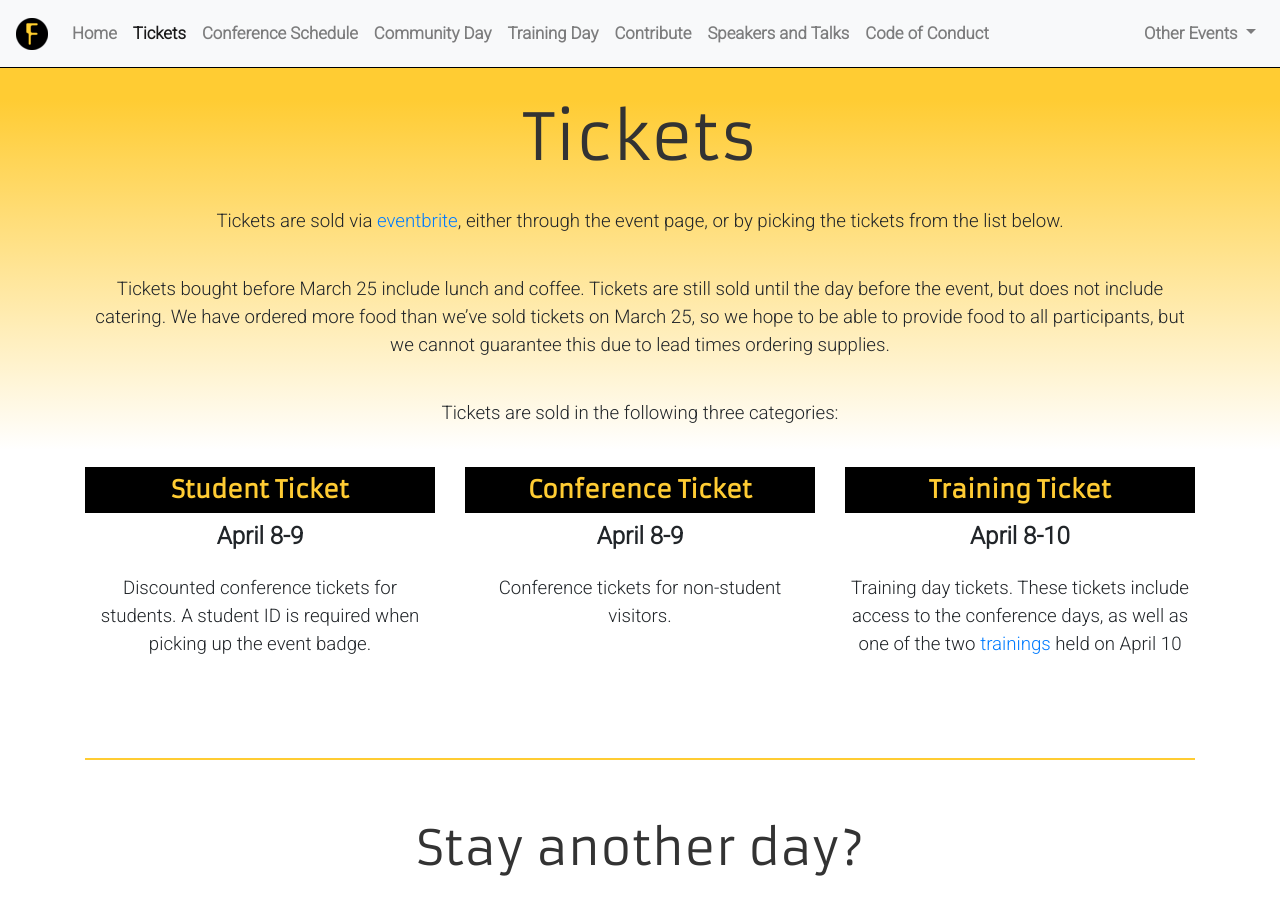
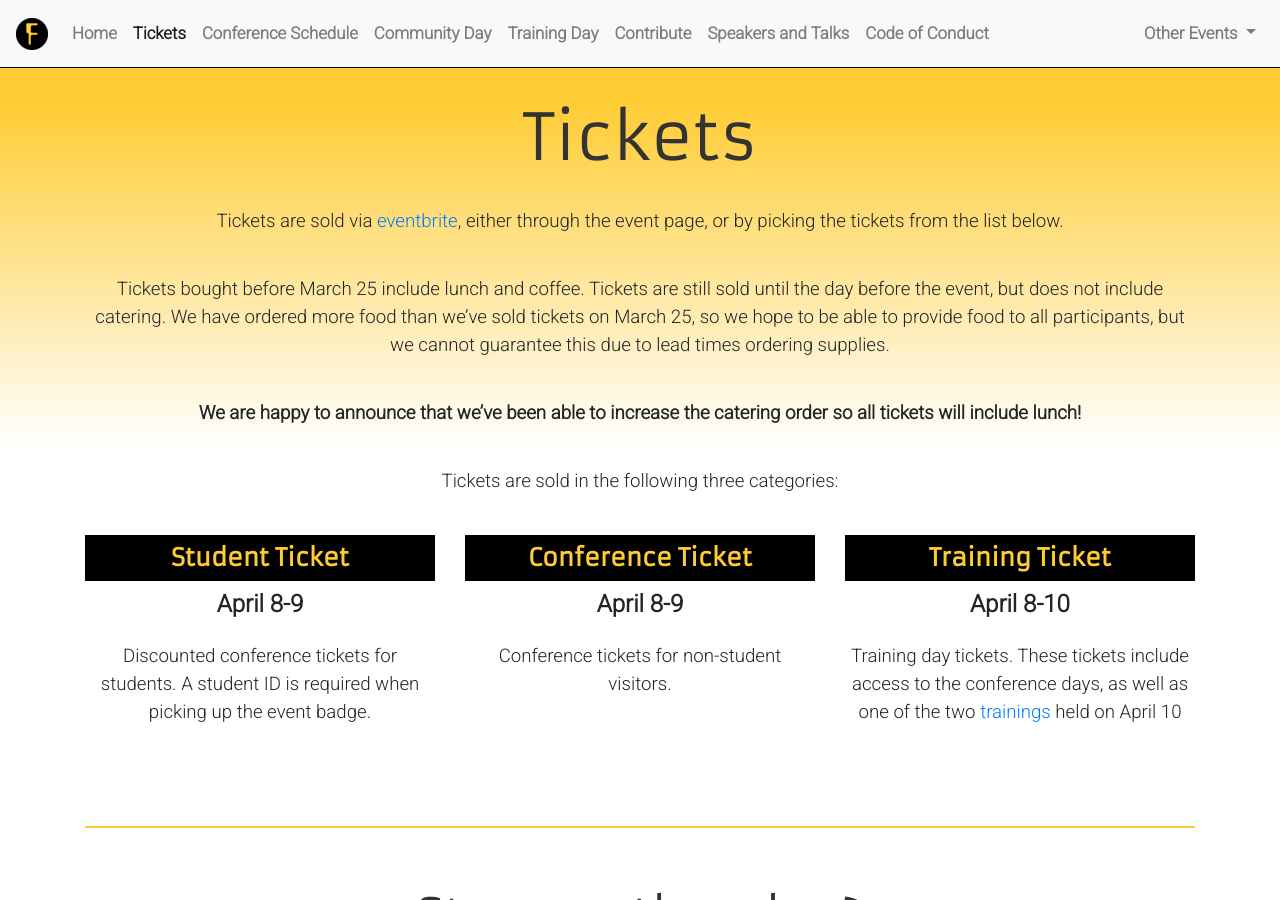
Before and after one commit to e8johan/foss-north-jekyll-2019, a Jekyll site: the page built from tickets.md, in a window 1280 px wide and 900 px high. Built offline with Jekyll 4.4.1, drawn with Linux system fonts in a browser that asks for light colours; nearby versions of some CDN libraries.

Commit message:
New ticket message

```diff
--- a/tickets.md
+++ b/tickets.md
@@ -9,6 +9,8 @@ order: 15
 Tickets are sold via <a href="https://foss-north-2019.eventbrite.com">eventbrite</a>, either through the event page, or by picking the tickets from the list below.
 
 Tickets bought before March 25 include lunch and coffee. Tickets are still sold until the day before the event, but does not include catering. We have ordered more food than we've sold tickets on March 25, so we hope to be able to provide food to all participants, but we cannot guarantee this due to lead times ordering supplies.
+
+<b>We are happy to announce that we've been able to increase the catering order so all tickets will include lunch!</b>
 
 Tickets are sold in the following three categories:
 
```
